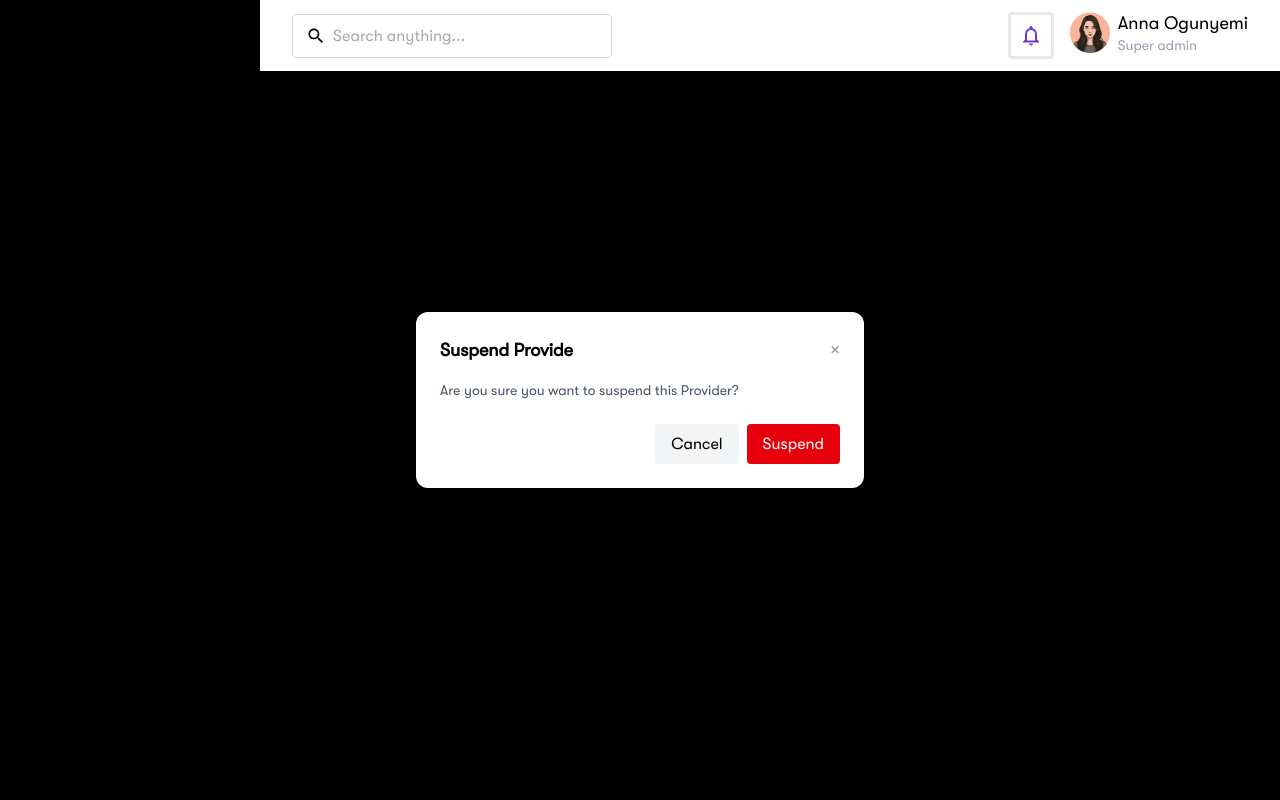
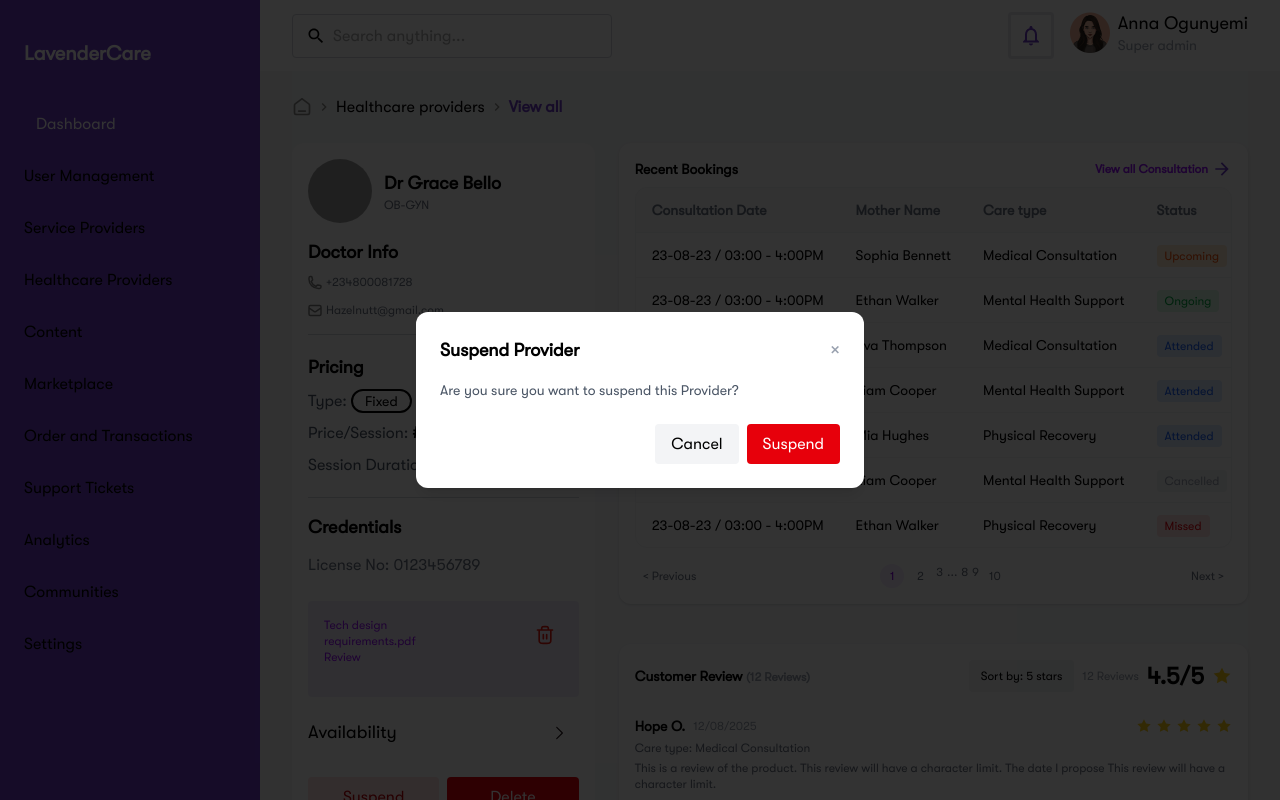
Before and after one commit to FrontendSuberu/lavenderCare, a React (Vite) app: page /admin/healthcare-provider in a window 1280 px wide. Both pictures are taken after a click on the button "Suspend". Shown: the top 800 px of the page. Built offline with nearby package versions, Linux system fonts and the light colour scheme; grey boxes are pictures that could not be loaded.

Commit message:
healthcare provider details page fixed + popup

```diff
--- a/src/pages/admin/healthcareProvider/HealthcareDetail.jsx
+++ b/src/pages/admin/healthcareProvider/HealthcareDetail.jsx
@@ -460,12 +460,12 @@ function HealthcareDetail() {
 
       {/* Suspend Modal */}
       {showSuspend && (
-        <div className="fixed inset-0 z-40 flex items-center justify-center bg-black bg-opacity-30">
+        <div className="fixed inset-0 z-[4000] flex items-center justify-center cursor-pointer bg-black/80" onClick={() => setShowSuspend(false)}>
           <div className="bg-white rounded-xl shadow-lg p-6 w-[90%] max-w-md mx-auto">
             <div className="flex justify-between items-center mb-4">
-              <div className="font-semibold text-lg">Suspend Provide</div>
+              <div className="font-semibold text-lg">Suspend Provider</div>
               <button
-                className="text-gray-400 text-xl"
+                className="text-gray-400 hover:cursor-pointer text-xl"
                 onClick={() => setShowSuspend(false)}
               >
                 &times;
@@ -476,12 +476,12 @@ function HealthcareDetail() {
             </div>
             <div className="flex justify-end gap-2">
               <button
-                className="bg-gray-100 px-4 py-2 rounded"
+                className="bg-gray-100 hover:cursor-pointer px-4 py-2 rounded"
                 onClick={() => setShowSuspend(false)}
               >
                 Cancel
               </button>
-              <button className="bg-red-600 text-white px-4 py-2 rounded">
+              <button className="bg-red-600 hover:cursor-pointer text-white px-4 py-2 rounded">
                 Suspend
               </button>
             </div>
```
